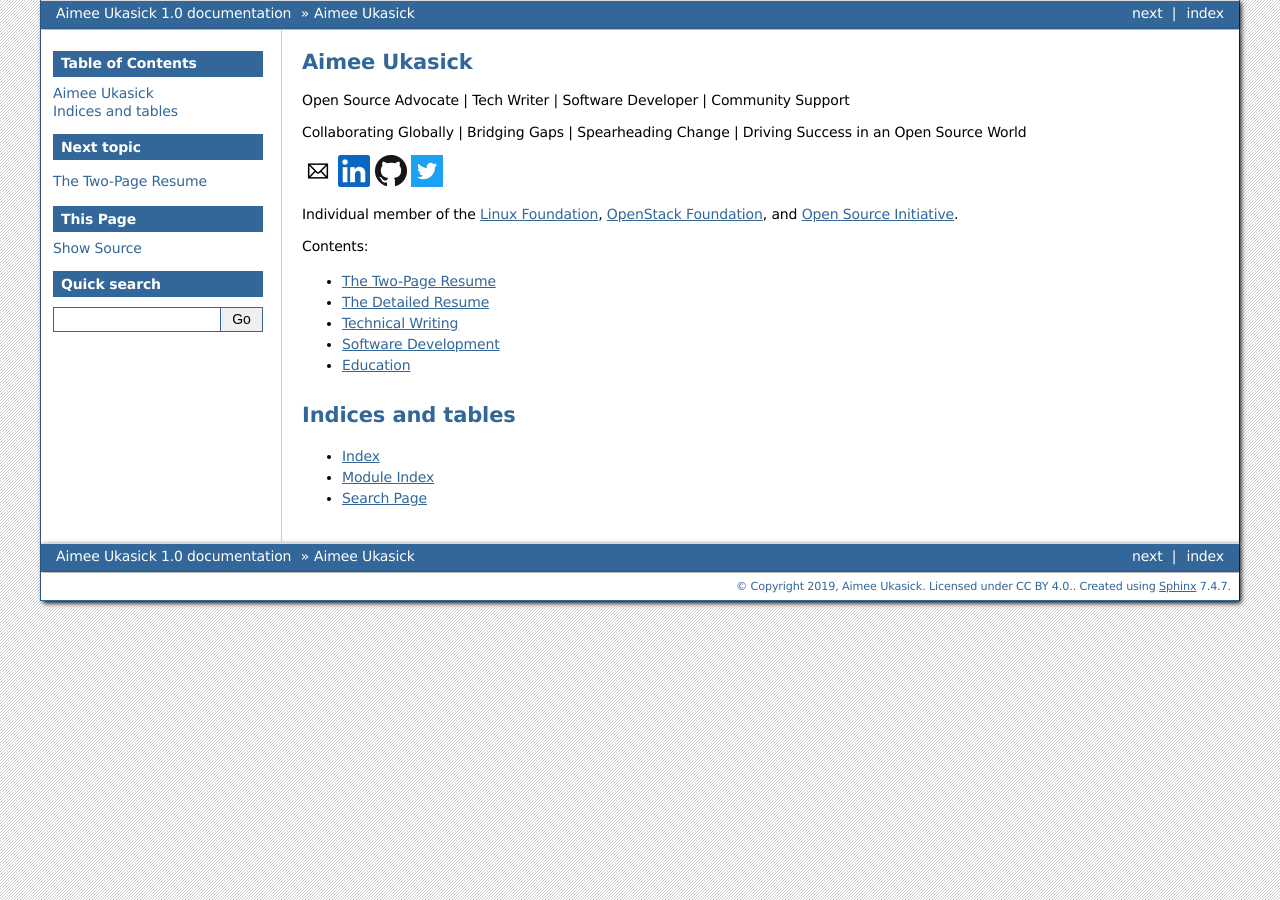
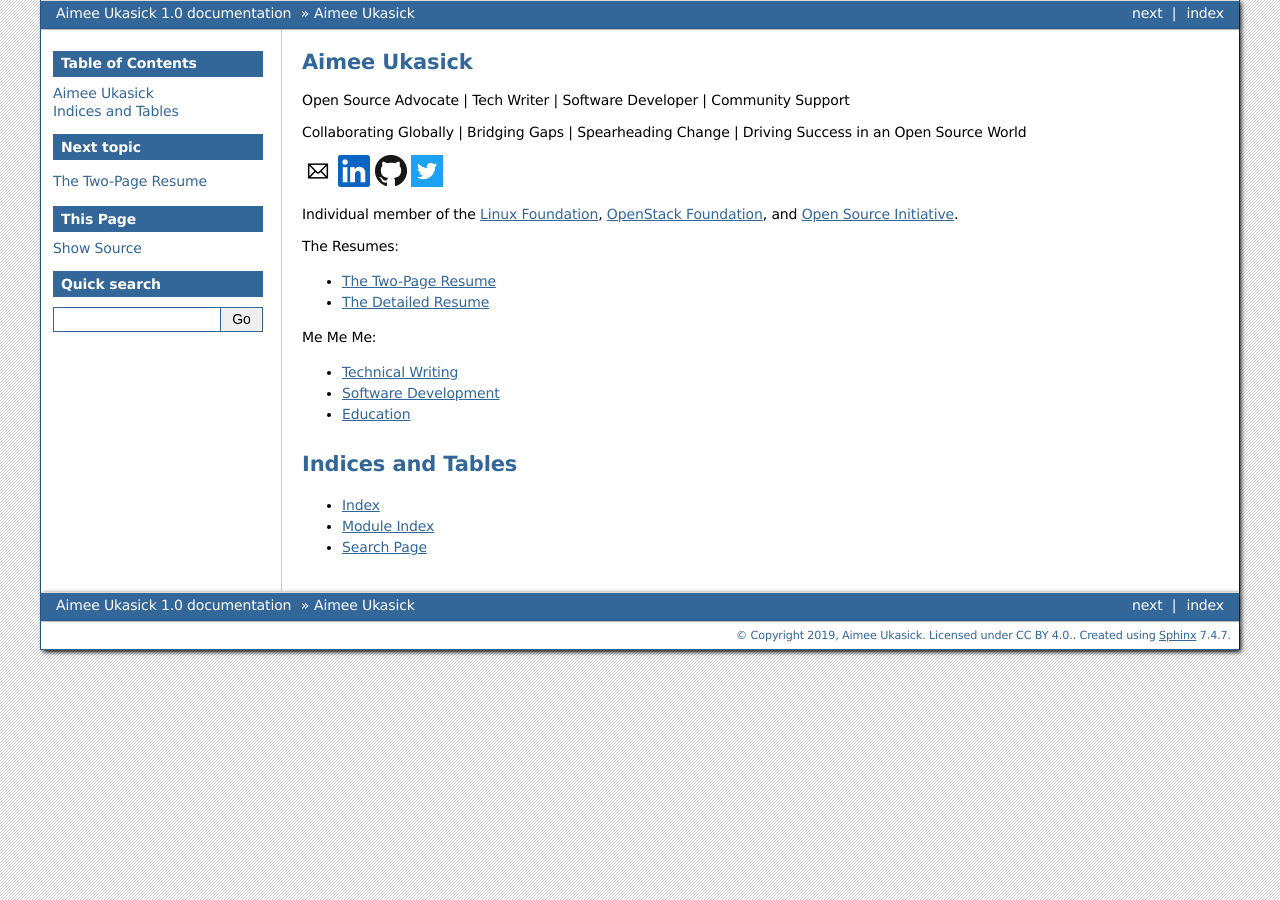
Before and after one commit to aimeeu/aimee-ukasick-resume, a Sphinx documentation site: the page built from docs/index.rst, in a window 1280 px wide. Built offline with Sphinx 7.4.7, drawn with Linux system fonts in a browser that asks for light colours.

Commit message:
modified index page
Signed-off-by: Aimee Ukasick <aimeeu.opensource@gmail.com>

```diff
--- a/docs/index.rst
+++ b/docs/index.rst
@@ -35,17 +35,22 @@
 
 .. toctree::
    :maxdepth: 1
-   :caption: Contents:
+   :caption: The Resumes:
 
    the2pager.rst
    resume_detailed.rst
+
+
+.. toctree::
+   :maxdepth: 1
+   :caption: Me Me Me:
+
    tech_writing.rst
    software_dev.rst
    education.rst
 
 
-
-Indices and tables
+Indices and Tables
 ==================
 
 * :ref:`genindex`
```
